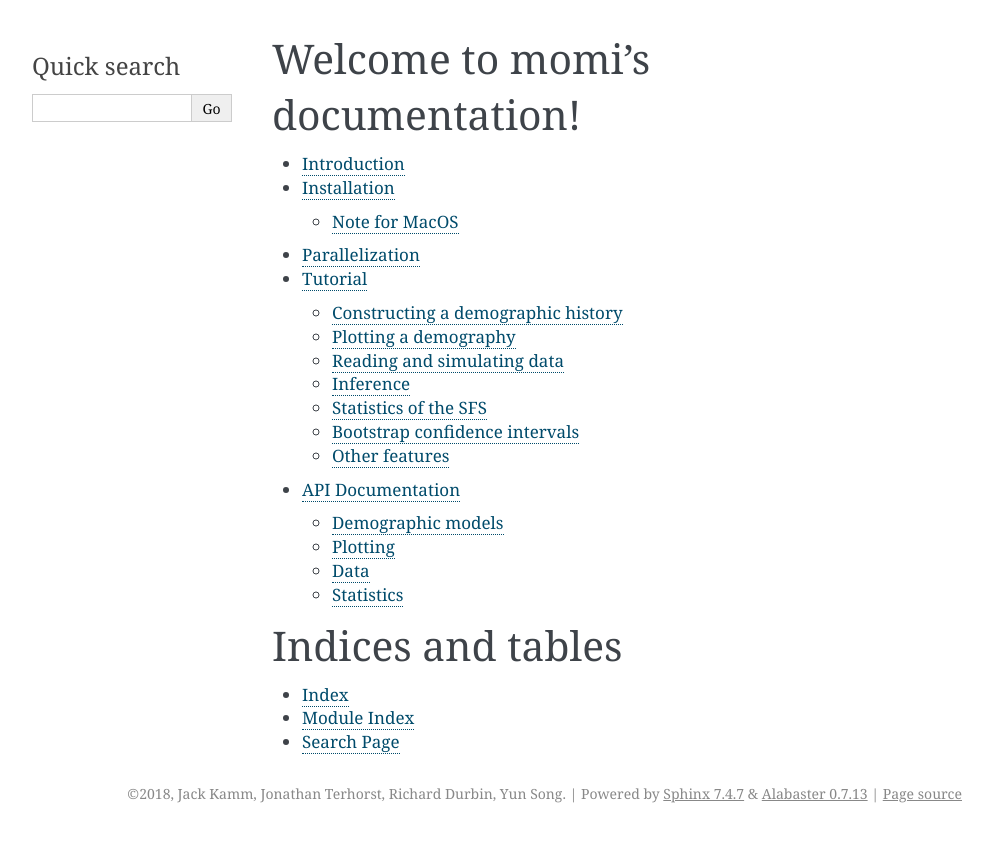
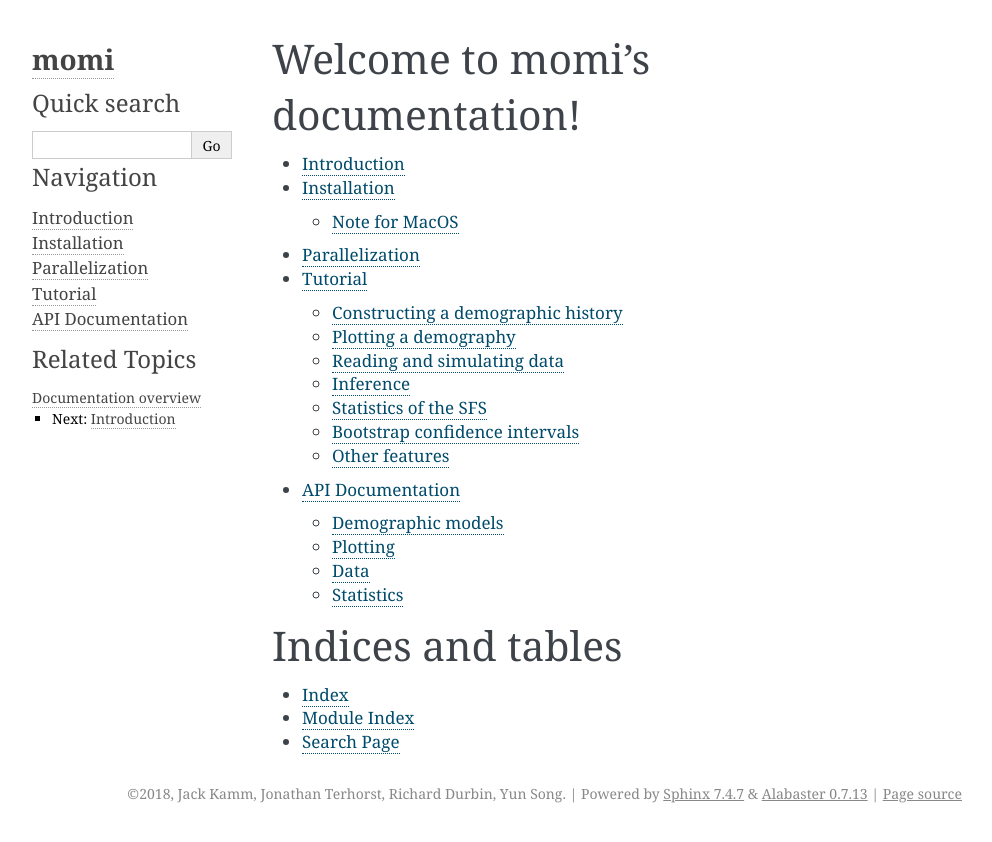
Before and after one commit to popgenmethods/momi2, a Sphinx documentation site: the page built from docs/index.rst, in a window 1280 px wide. Shown: the top 842 px of the page, without its empty margins (148-1140 px from the left). Built offline with Sphinx 7.4.7, drawn with Linux system fonts in a browser that asks for light colours.

Commit message:
readthedocs

```diff
--- a/docs/conf.py
+++ b/docs/conf.py
@@ -93,7 +93,7 @@ html_theme = 'alabaster'
 # further.  For a list of options available for each theme, see the
 # documentation.
 #
-# html_theme_options = {}
+html_theme_options = {"show_related": 'true'}
 
 # Add any paths that contain custom static files (such as style sheets) here,
 # relative to this directory. They are copied after the builtin static files,
@@ -107,8 +107,10 @@ html_static_path = ['_static']
 # refs: http://alabaster.readthedocs.io/en/latest/installation.html#sidebars
 html_sidebars = {
     '**': [
-        'relations.html',  # needs 'show_related': True theme option to display
+        'about.html',
         'searchbox.html',
+        'navigation.html',
+        'relations.html', # needs 'show_related': True theme option to display
     ]
 }
 
```
